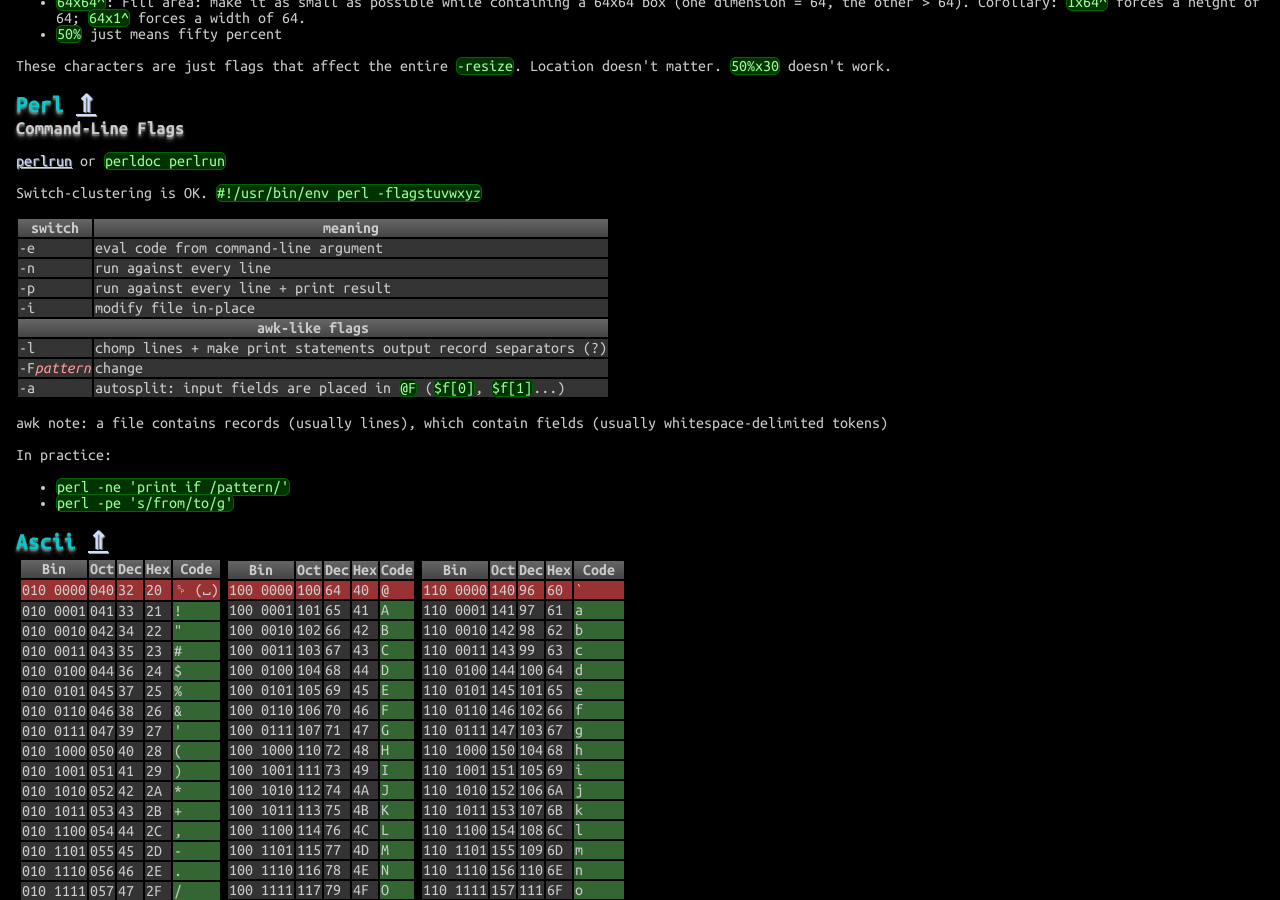
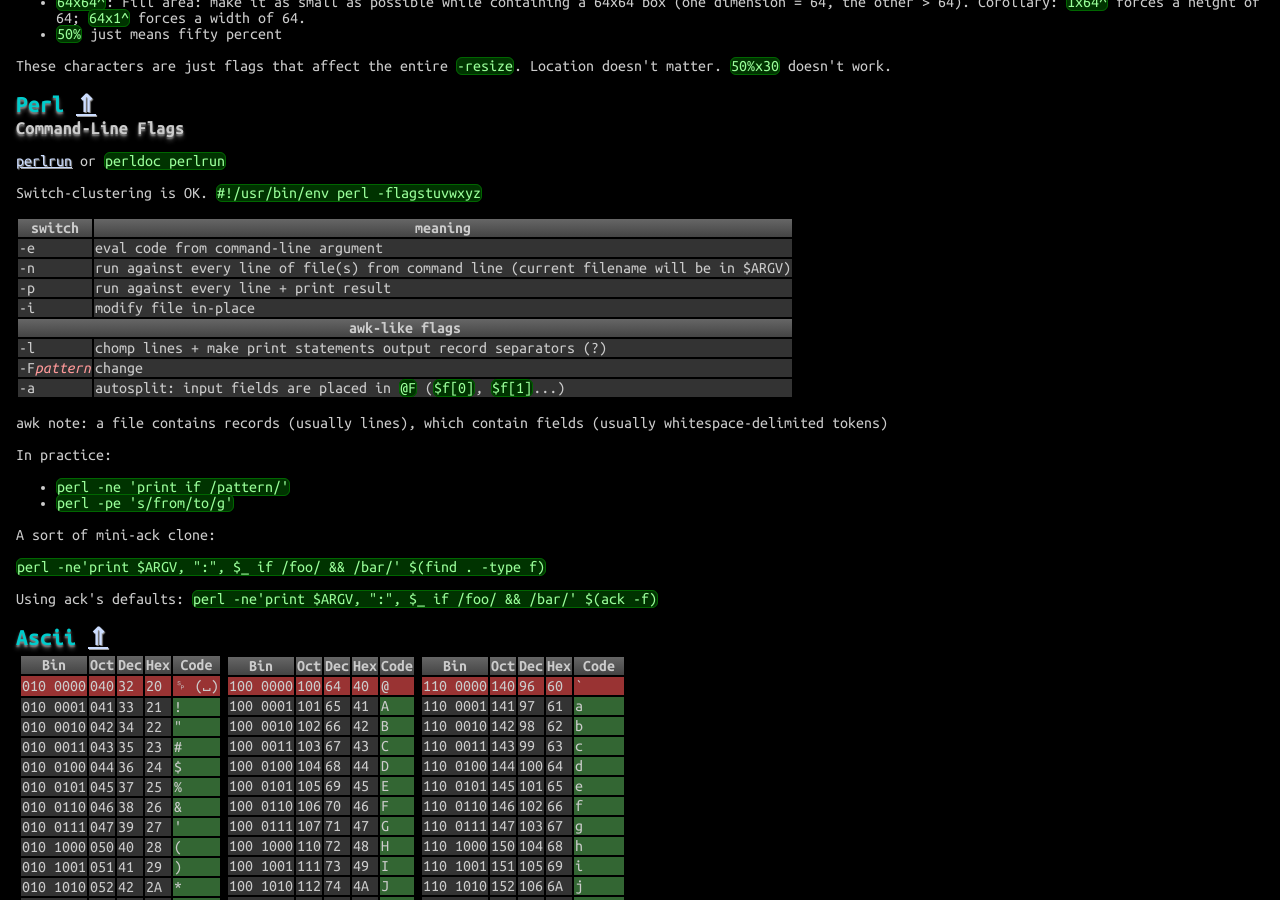
Before and after one commit to betaveros/cs, a Jekyll site: the page built from index.html, in a window 1280 px wide and 900 px high, scrolled down 22022 px. Built offline with Jekyll 4.4.1, drawn with Linux system fonts in a browser that asks for light colours.

Commit message:
how to mini-ack with perl

```diff
--- a/_includes/perl.html
+++ b/_includes/perl.html
@@ -4,7 +4,7 @@
 <table>
 	<tr><th>switch</th><th>meaning</th></tr>
 	<tr><td>-e</td><td>eval code from command-line argument</td></tr>
-	<tr><td>-n</td><td>run against every line</td></tr>
+	<tr><td>-n</td><td>run against every line of file(s) from command line (current filename will be in $ARGV)</td></tr>
 	<tr><td>-p</td><td>run against every line + print result</td></tr>
 	<tr><td>-i</td><td>modify file in-place</td></tr>
 	<tr><th colspan="2">awk-like flags</th></tr>
@@ -19,3 +19,7 @@
 	<li><code>perl -ne 'print if /pattern/'</code></li>
 	<li><code>perl -pe 's/from/to/g'</code></li>
 </ul>
+<p>A sort of mini-ack clone:</p>
+<code>perl -ne'print $ARGV, ":", $_ if /foo/ &amp;&amp; /bar/' $(find . -type f)</code>
+<p>Using ack's defaults:
+<code>perl -ne'print $ARGV, ":", $_ if /foo/ &amp;&amp; /bar/' $(ack -f)</code>
```
